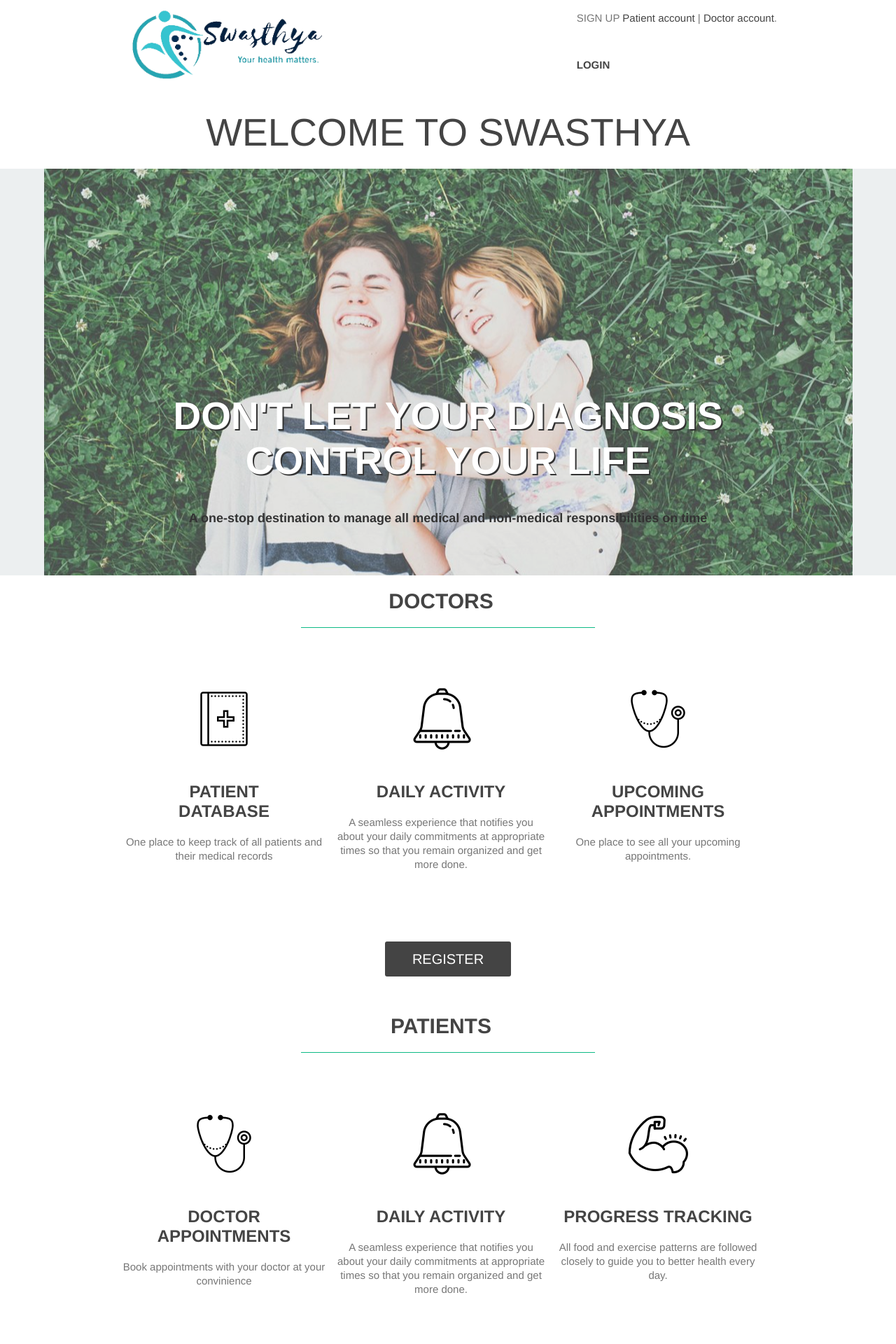
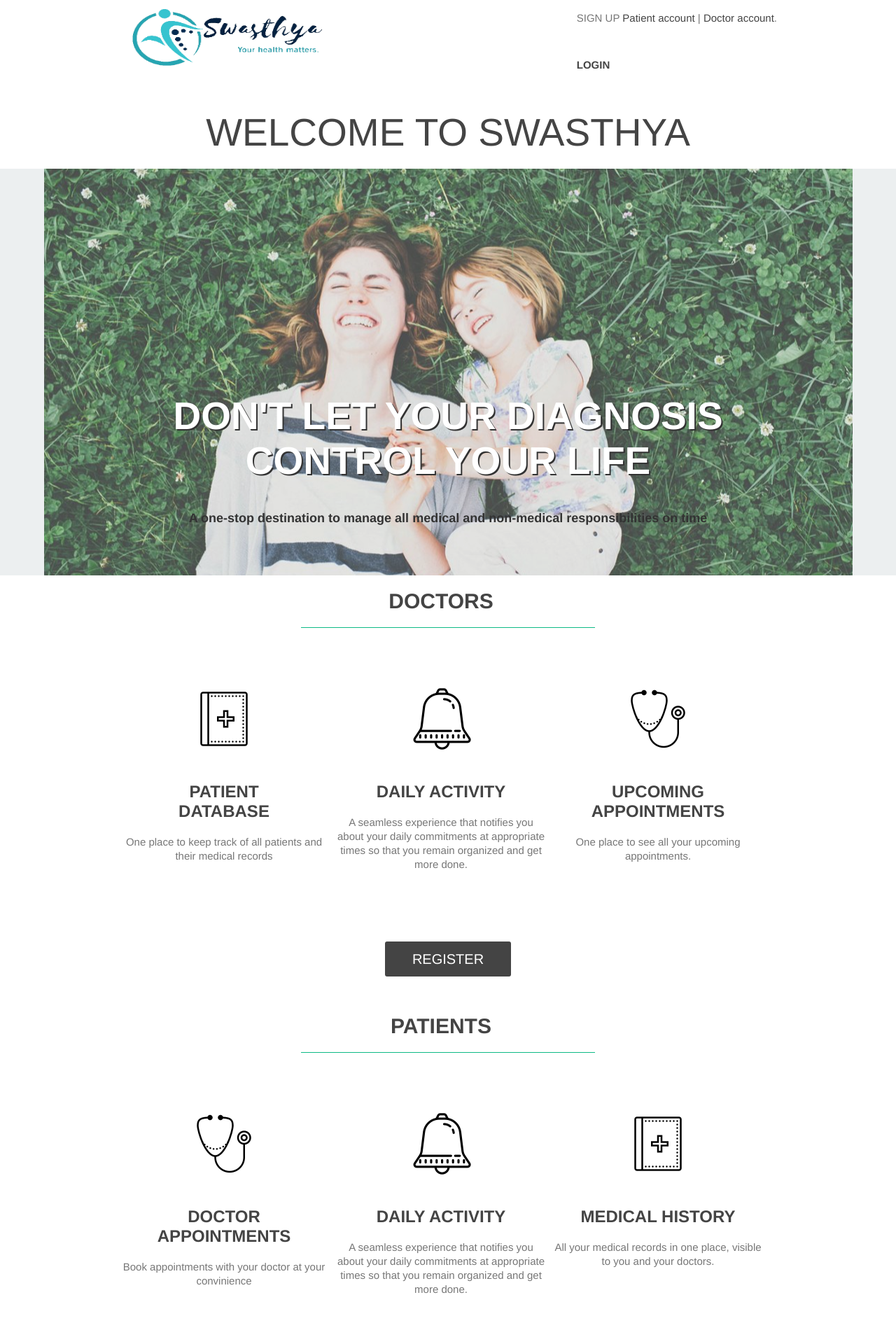
Before and after one commit to rohanb1216/wf-swasthya, a Django app: page / in a window 1280 px wide. Shown: the top 1920 px of the page at 70% size. Run offline with Django 3.2, Linux system fonts and the light colour scheme; some libraries are stand-ins or nearby versions.

Commit message:
front page changed

```diff
--- a/swasthya/static/css/style.css
+++ b/swasthya/static/css/style.css
@@ -139,7 +139,7 @@ header nav ul li a {
     background: url('../images/notif.png') no-repeat top center;
 }
 #features ul li.feature-3 {
-    background: url('../images/health.png') no-repeat top center;
+    background: url('../images/medical_history.png') no-repeat top center;
 }
 
 
--- a/swasthya/templates/swasthya/home.html
+++ b/swasthya/templates/swasthya/home.html
@@ -19,7 +19,7 @@
           <div>
             <header>
               <div class="wrapper">
-                  <img src="{% static "images/logo4edited.png" %}" height="120px" width="300px" alt="logo">
+                  <img src="{% static "images/logo4edited.png" %}" height="100px" width="300px" alt="logo">
                   <nav>
                       <ul> {% if user.is_authenticated %}
                         <p> Logged in as {{ user.username }}
@@ -95,9 +95,9 @@
               <h4>Daily Activity</h4>
               <p>A seamless experience that notifies you about your daily commitments at appropriate times so that you remain organized and get more done.</p>
           </li>
-          <li class="feature-3">
-              <h4>Progress Tracking</h4>
-              <p> All food and exercise patterns are followed closely to guide you to better health every day.</p>
+          <li class="doc-feature-1" >
+              <h4>Medical History</h4>
+              <p> All your medical records in one place, visible to you and your doctors.</p>
           </li>
           <div class="clear"></div>
       </ul>
@@ -108,7 +108,7 @@
 
 
 
-  <div id="secondary-content">
+  <!-- <div id="secondary-content">
       <div class="wrapper">
           <article style="background-image: url('{% static "images/calender.png" %}'); height : 270px; width : 460px;">
               <div class="overlay">
@@ -126,18 +126,17 @@
 
           <div class="clear"></div>
       </div>
-  </div>
+  </div> -->
 
   <div id="secondary-content">
       <div class="wrapper">
-          <article style="background-image: url('{% static "images/treadmill.png" %}');">
-              <div class="overlay">
-                  <h4>Exercise Tracking</h4>
-                  <p><small>Allows user to choose type of exercise regime adopted, and a stop watch to monitor duration of exercise. All data stored
-  date-wise.</small></p>
-              </div>
-          </article>
-          <article style = "background-image: url('{% static "images/doc.png" %}');">
+        <article style="background-image: url('{% static "images/reports.png" %}'); height : 270px; width : 460px;">
+            <div class="overlay">
+                <h4>Tracking</h4>
+                <p><small>Tracking and maintenance of patient medical records.</small></p>
+            </div>
+        </article>
+          <article style ="background-image: url('{% static "images/doc.png" %}');">
               <div class="overlay">
                   <h4>Appointments</h4>
                   <p><small>A clear list of upcoming appointments which can be modified according to one's convinience.</small></p>
--- a/swasthya/templates/swasthya/patient/doctor_detail.html
+++ b/swasthya/templates/swasthya/patient/doctor_detail.html
@@ -14,6 +14,7 @@
     <tr><td>Email: </td><td>{{ doctor.email }}</td></tr>
     <tr><td>Qualification </td><td>{{ doctor.qualification }}</td></tr>
     <tr><td>Specialisation </td><td>{{ doctor.specialization }}</td></tr>
+    <tr><td>Location </td><td>{{ doctor.location }}</td></tr>
 
 </tbody>
 </table>
```
Also changed, not shown: swasthya/static/images/medical_history.png (added), swasthya/static/images/medical_history1.png (added), swasthya/static/images/reports.png (added).
